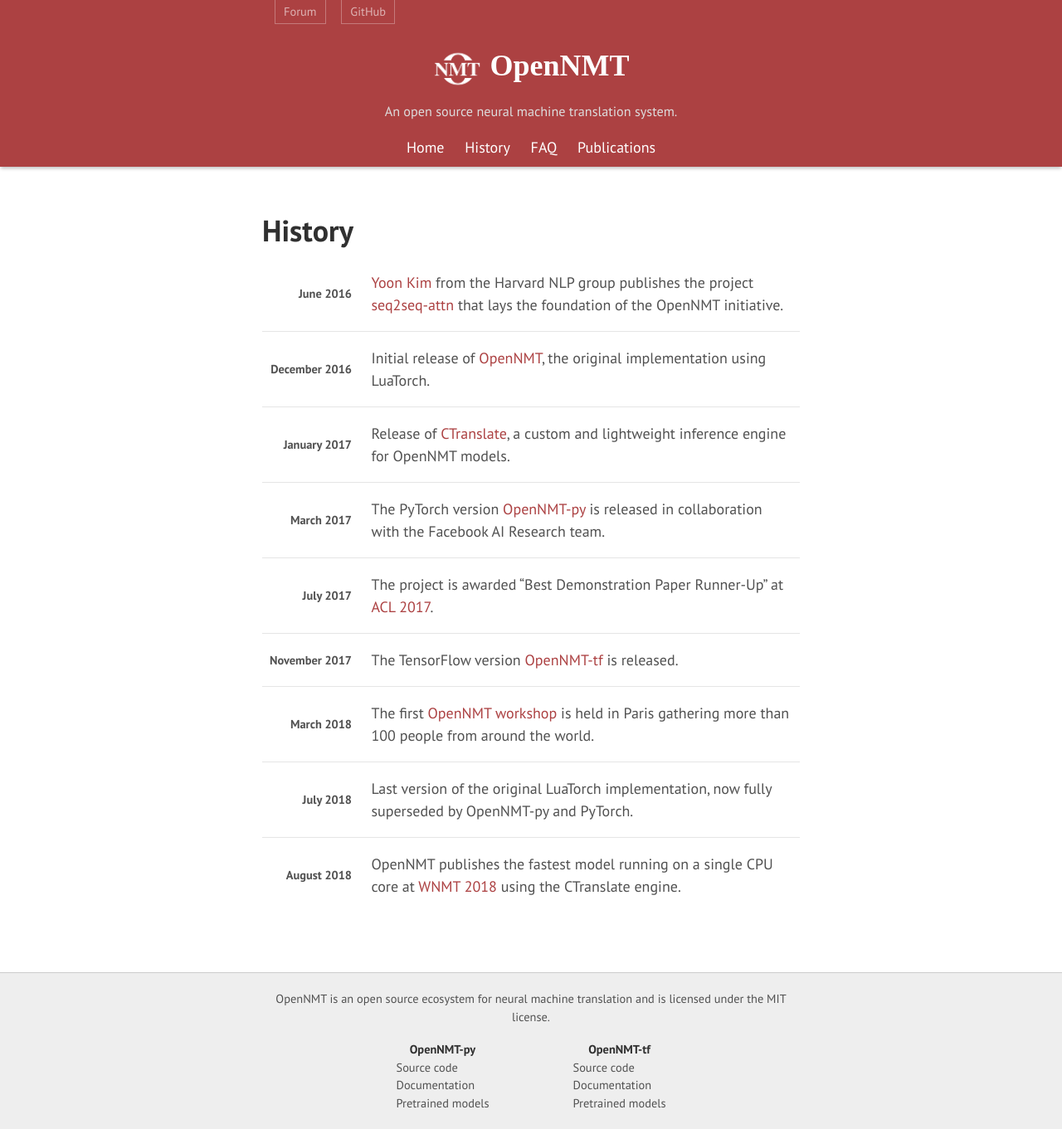
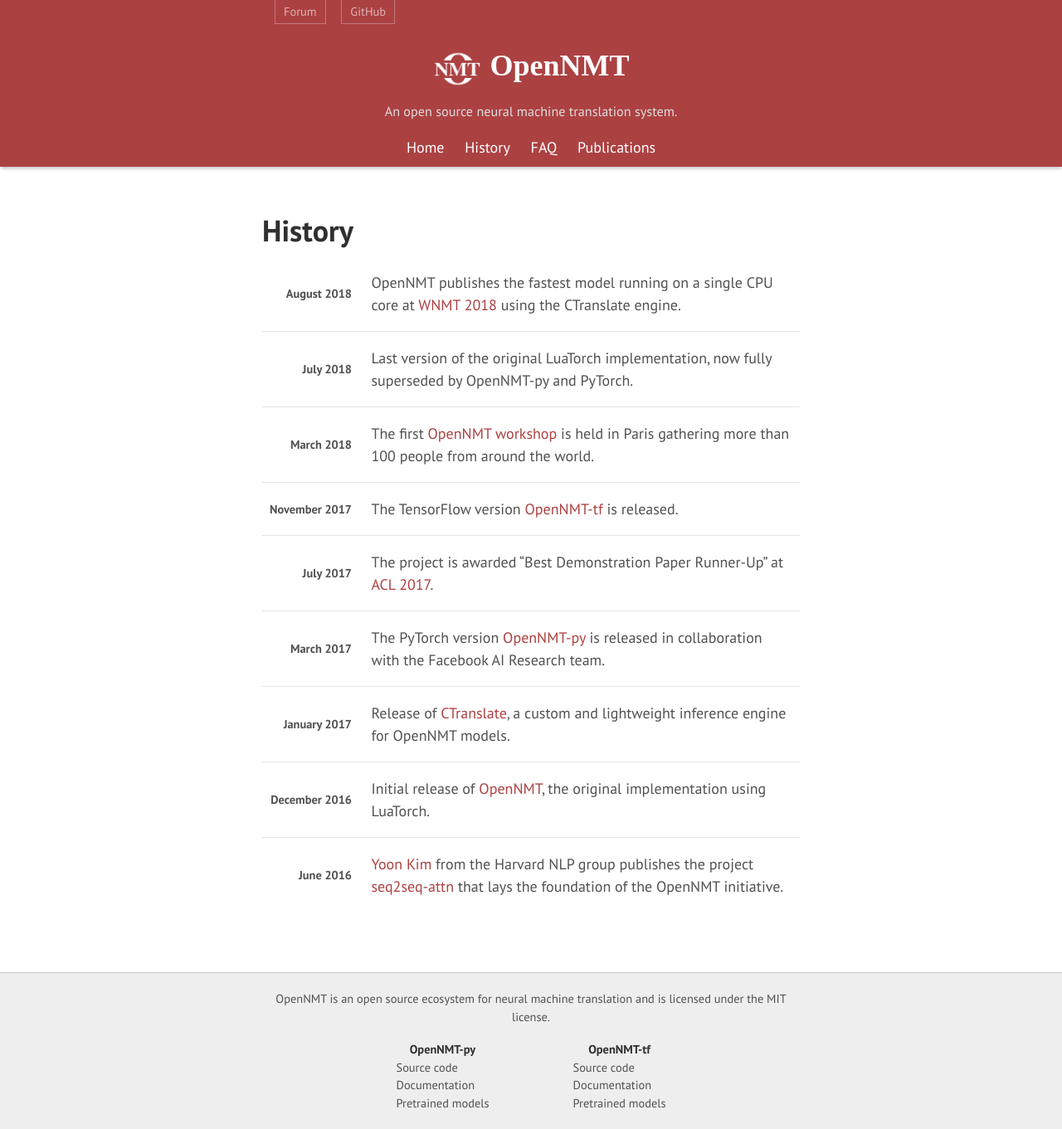
Before and after one commit to OpenNMT/opennmt.github.io, a Jekyll site: the page built from history.md, in a window 1280 px wide. Shown: the whole page at 83% size. Built offline with Jekyll 4.4.1, drawn with Linux system fonts in a browser that asks for light colours.

```diff
--- a/history.md
+++ b/history.md
@@ -5,12 +5,12 @@ order: 2
 ---
 
 {:#history}
+| August 2018 | OpenNMT publishes the fastest model running on a single CPU core at [WNMT 2018](https://aclweb.org/anthology/papers/W/W18/W18-2715/) using the CTranslate engine. |
+| July 2018 | Last version of the original LuaTorch implementation, now fully superseded by OpenNMT-py and PyTorch. |
+| March 2018 | The first [OpenNMT workshop](http://workshop-paris-2018.opennmt.net/) is held in Paris gathering more than 100 people from around the world. |
+| November 2017 | The TensorFlow version [OpenNMT-tf](https://github.com/OpenNMT/OpenNMT-tf) is released. |
+| July 2017 | The project is awarded "Best Demonstration Paper Runner-Up" at [ACL 2017](https://www.aclweb.org/anthology/P17-4012). |
+| March 2017 | The PyTorch version [OpenNMT-py](https://github.com/OpenNMT/OpenNMT-py) is released in collaboration with the Facebook AI Research team. |
+| January 2017 | Release of [CTranslate](https://github.com/OpenNMT/CTranslate), a custom and lightweight inference engine for OpenNMT models. |
+| December 2016 | Initial release of [OpenNMT](https://github.com/OpenNMT/OpenNMT), the original implementation using LuaTorch. |
 | June 2016 | [Yoon Kim](http://www.people.fas.harvard.edu/~yoonkim/) from the Harvard NLP group publishes the project [seq2seq-attn](https://github.com/harvardnlp/seq2seq-attn) that lays the foundation of the OpenNMT initiative. |
-| December 2016 | Initial release of [OpenNMT](https://github.com/OpenNMT/OpenNMT), the original implementation using LuaTorch. |
-| January 2017 | Release of [CTranslate](https://github.com/OpenNMT/CTranslate), a custom and lightweight inference engine for OpenNMT models. |
-| March 2017 | The PyTorch version [OpenNMT-py](https://github.com/OpenNMT/OpenNMT-py) is released in collaboration with the Facebook AI Research team. |
-| July 2017 | The project is awarded "Best Demonstration Paper Runner-Up" at [ACL 2017](https://www.aclweb.org/anthology/P17-4012). |
-| November 2017 | The TensorFlow version [OpenNMT-tf](https://github.com/OpenNMT/OpenNMT-tf) is released. |
-| March 2018 | The first [OpenNMT workshop](http://workshop-paris-2018.opennmt.net/) is held in Paris gathering more than 100 people from around the world. |
-| July 2018 | Last version of the original LuaTorch implementation, now fully superseded by OpenNMT-py and PyTorch. |
-| August 2018 | OpenNMT publishes the fastest model running on a single CPU core at [WNMT 2018](https://aclweb.org/anthology/papers/W/W18/W18-2715/) using the CTranslate engine. |
```
